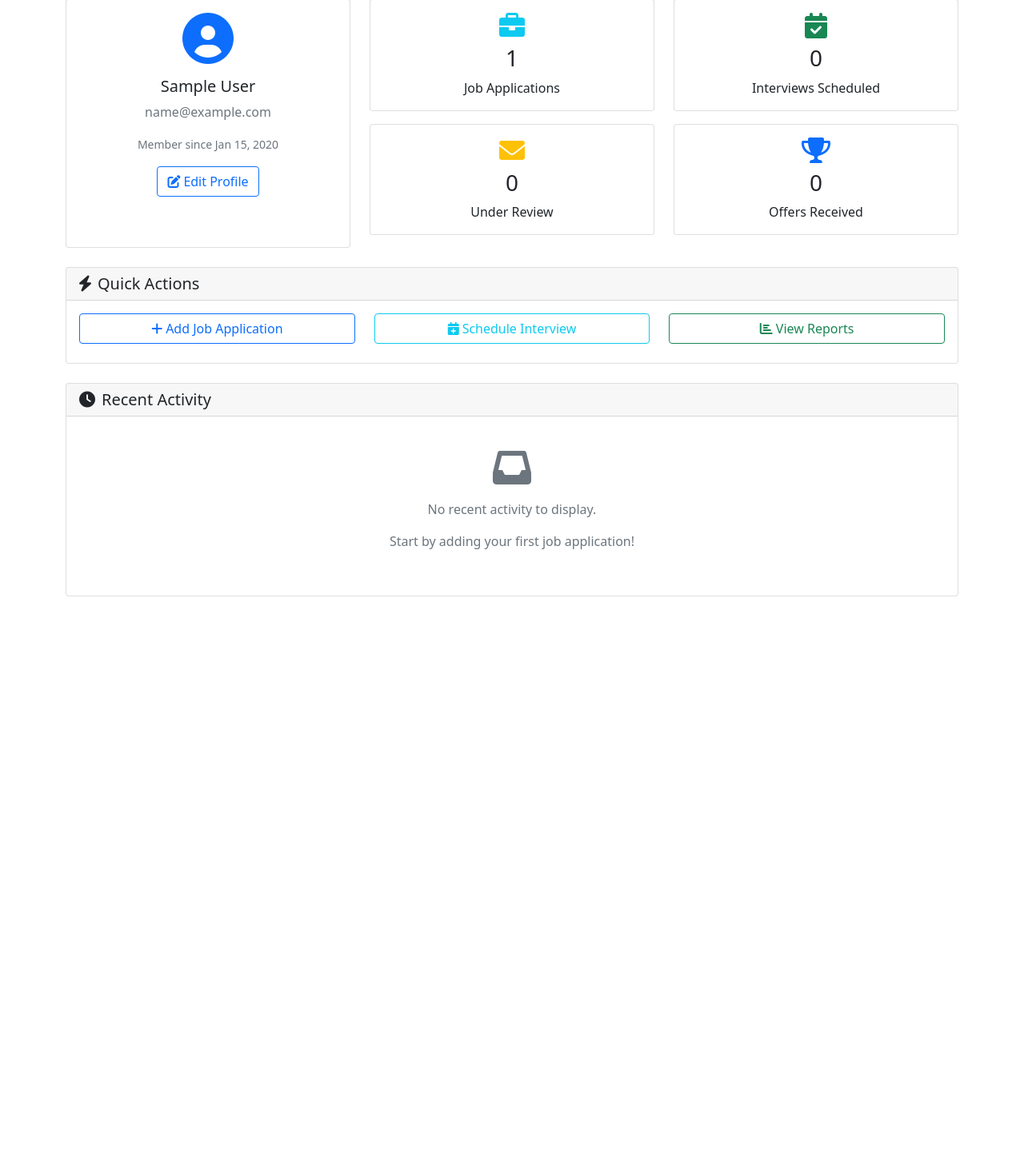
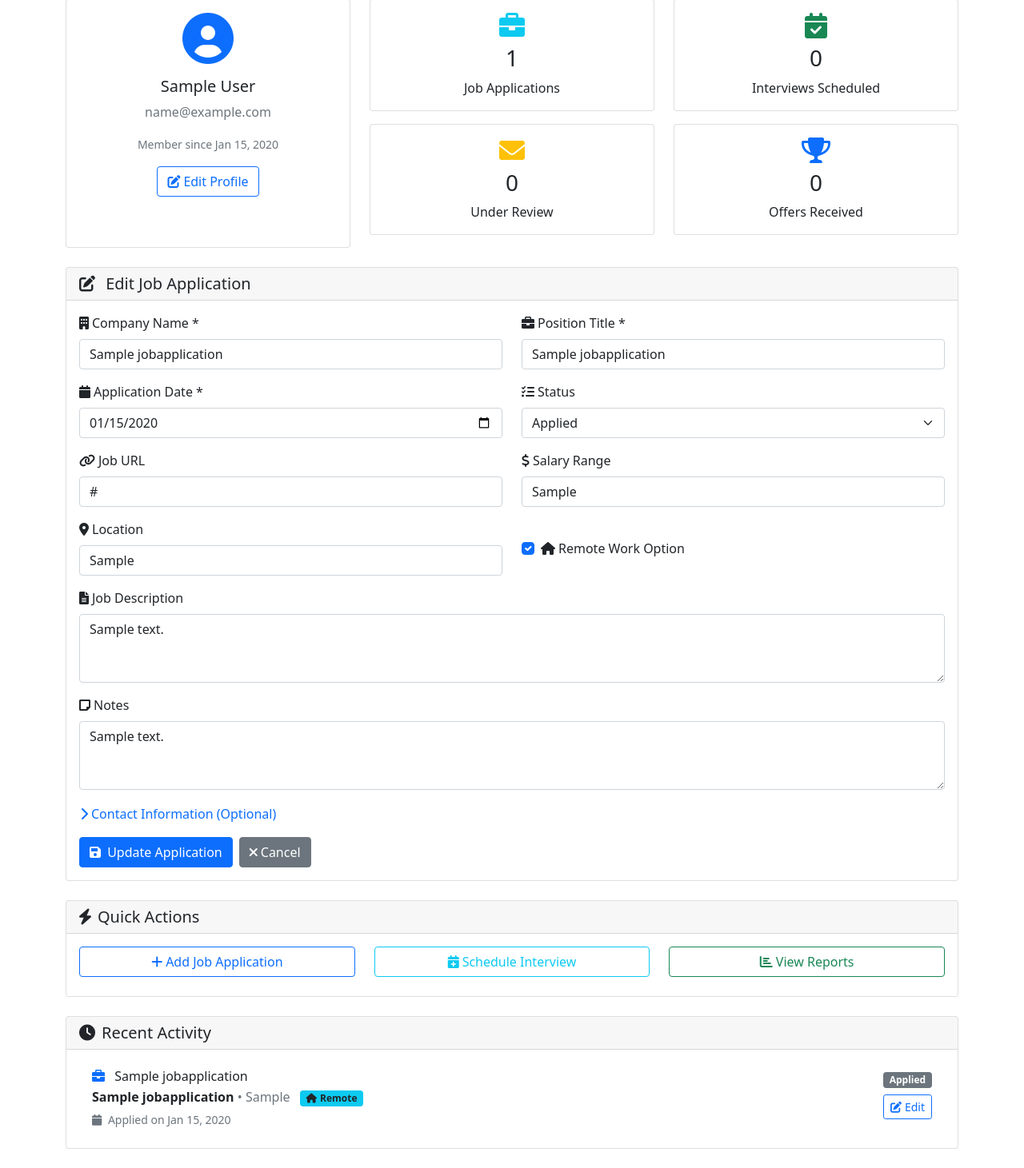
Before and after one commit to xGodai/Job-Search-Tracker, a Django app: page /?edit=1 in a window 1280 px wide. Shown: the part 161-1622 px from the top of the page at 80% size. Before the commit the page ends 907 px from the top, so only its background shows below. Run offline with Django 5.2, Linux system fonts and the light colour scheme; a user stored in the database is signed in; tables that the repository leaves empty hold one stand-in row (values such as "Sample post").

Commit message:
Implement job application editing functionality and improve dashboard display

```diff
--- a/apps/core/views.py
+++ b/apps/core/views.py
@@ -1,7 +1,8 @@
-from django.shortcuts import render
+from django.shortcuts import render, redirect, get_object_or_404
 from django.http import HttpResponse
 from apps.users.forms import ProfileUpdateForm
 from apps.core.forms import JobApplicationForm
+from apps.core.models import JobApplication
 from django.contrib import messages
 
 
@@ -18,6 +19,7 @@ def home(request):
     # Dashboard logic for authenticated users
     profile_form = None
     job_application_form = None
+    editing_application_id = None
 
     if request.method == 'POST':
         if 'update_profile' in request.POST:
@@ -25,7 +27,7 @@ def home(request):
             if profile_form.is_valid():
                 profile_form.save()
                 messages.success(request, 'Your profile has been updated successfully!')
-                return render(request, 'home.html', get_dashboard_context(request, profile_form, job_application_form))
+                return redirect('home')
         elif 'add_job_application' in request.POST:
             job_application_form = JobApplicationForm(request.POST)
             if job_application_form.is_valid():
@@ -33,7 +35,24 @@ def home(request):
                 job_application.user = request.user
                 job_application.save()
                 messages.success(request, f'Job application for {job_application.position_title} at {job_application.company_name} has been added!')
-                return render(request, 'home.html', get_dashboard_context(request, profile_form, job_application_form))
+                return redirect('home')
+        elif 'edit_job_application' in request.POST:
+            application_id = request.POST.get('application_id')
+            application = get_object_or_404(JobApplication, id=application_id, user=request.user)
+            job_application_form = JobApplicationForm(request.POST, instance=application)
+            if job_application_form.is_valid():
+                job_application_form.save()
+                messages.success(request, f'Job application for {application.position_title} at {application.company_name} has been updated!')
+                return redirect('home')
+            else:
+                editing_application_id = application_id
+
+    # Check if we're editing an existing application
+    if request.GET.get('edit'):
+        application_id = request.GET.get('edit')
+        application = get_object_or_404(JobApplication, id=application_id, user=request.user)
+        job_application_form = JobApplicationForm(instance=application)
+        editing_application_id = application_id
 
     # Initialize forms if not set by POST processing
     if profile_form is None:
@@ -41,10 +60,10 @@ def home(request):
     if job_application_form is None:
         job_application_form = JobApplicationForm()
 
-    return render(request, 'home.html', get_dashboard_context(request, profile_form, job_application_form))
+    return render(request, 'home.html', get_dashboard_context(request, profile_form, job_application_form, editing_application_id))
 
 
-def get_dashboard_context(request, profile_form, job_application_form):
+def get_dashboard_context(request, profile_form, job_application_form, editing_application_id=None):
     """Helper function to get dashboard context for authenticated users"""
     # Get user's job applications for dashboard stats
     job_applications = request.user.job_applications.all()
@@ -62,4 +81,5 @@ def get_dashboard_context(request, profile_form, job_application_form):
         'job_applications': job_applications[:5],  # Recent 5 applications
         'stats': stats,
         'is_dashboard': True,  # Flag to indicate dashboard mode
+        'editing_application_id': editing_application_id,
     }
--- a/templates/users/dashboard_content.html
+++ b/templates/users/dashboard_content.html
@@ -173,15 +173,23 @@
     <!-- Job Application Form (Collapsible) -->
     <div class="row">
         <div class="col-12">
-            <div class="collapse" id="jobApplicationForm">
+            <div class="collapse{% if editing_application_id %} show{% endif %}" id="jobApplicationForm">
                 <div class="card dashboard-card mb-4">
                     <div class="card-header">
-                        <h5 class="mb-0"><i class="fas fa-plus me-2"></i>Add Job Application</h5>
+                        <h5 class="mb-0">
+                            <i class="fas fa-{% if editing_application_id %}edit{% else %}plus{% endif %} me-2"></i>
+                            {% if editing_application_id %}Edit{% else %}Add{% endif %} Job Application
+                        </h5>
                     </div>
                     <div class="card-body">
                         <form method="post">
                             {% csrf_token %}
+                            {% if editing_application_id %}
+                                <input type="hidden" name="edit_job_application" value="1">
+                                <input type="hidden" name="application_id" value="{{ editing_application_id }}">
+                            {% else %}
                                 <input type="hidden" name="add_job_application" value="1">
+                            {% endif %}
 
                             <div class="row">
                                 <div class="col-md-6 mb-3">
@@ -365,11 +373,18 @@
 
                             <div class="d-flex gap-2">
                                 <button type="submit" class="btn btn-primary">
-                                    <i class="fas fa-plus me-1"></i>Add Application
+                                    <i class="fas fa-{% if editing_application_id %}save{% else %}plus{% endif %} me-1"></i>
+                                    {% if editing_application_id %}Update{% else %}Add{% endif %} Application
                                 </button>
+                                {% if editing_application_id %}
+                                <a href="/" class="btn btn-secondary">
+                                    <i class="fas fa-times me-1"></i>Cancel
+                                </a>
+                                {% else %}
                                 <button type="button" class="btn btn-secondary" data-bs-toggle="collapse" data-bs-target="#jobApplicationForm">
                                     <i class="fas fa-times me-1"></i>Cancel
                                 </button>
+                                {% endif %}
                             </div>
                         </form>
                     </div>
@@ -416,11 +431,72 @@
                     <h5 class="mb-0"><i class="fas fa-clock me-2"></i>Recent Activity</h5>
                 </div>
                 <div class="card-body">
+                    {% if job_applications %}
+                        <div class="list-group list-group-flush">
+                            {% for application in job_applications %}
+                                <div class="list-group-item">
+                                    <div class="d-flex w-100 justify-content-between align-items-start">
+                                        <div class="flex-grow-1">
+                                            <h6 class="mb-1">
+                                                <i class="fas fa-briefcase me-2 text-primary"></i>
+                                                {{ application.position_title }}
+                                            </h6>
+                                            <p class="mb-1">
+                                                <strong>{{ application.company_name }}</strong>
+                                                {% if application.location %}
+                                                    <span class="text-muted"> • {{ application.location }}</span>
+                                                {% endif %}
+                                                {% if application.remote_option %}
+                                                    <span class="badge bg-info text-dark ms-2">
+                                                        <i class="fas fa-home me-1"></i>Remote
+                                                    </span>
+                                                {% endif %}
+                                            </p>
+                                            <small class="text-muted">
+                                                <i class="fas fa-calendar me-1"></i>
+                                                Applied on {{ application.application_date|date:"M d, Y" }}
+                                            </small>
+                                        </div>
+                                        <div class="ms-3 d-flex flex-column align-items-end">
+                                            <div class="mb-2">
+                                                {% if application.status == 'applied' %}
+                                                    <span class="badge bg-secondary">Applied</span>
+                                                {% elif application.status == 'under_review' %}
+                                                    <span class="badge bg-warning text-dark">Under Review</span>
+                                                {% elif application.status == 'interview_scheduled' %}
+                                                    <span class="badge bg-info text-dark">Interview Scheduled</span>
+                                                {% elif application.status == 'interview_completed' %}
+                                                    <span class="badge bg-primary">Interview Completed</span>
+                                                {% elif application.status == 'offer_received' %}
+                                                    <span class="badge bg-success">Offer Received</span>
+                                                {% elif application.status == 'rejected' %}
+                                                    <span class="badge bg-danger">Rejected</span>
+                                                {% elif application.status == 'withdrawn' %}
+                                                    <span class="badge bg-dark">Withdrawn</span>
+                                                {% endif %}
+                                            </div>
+                                            <a href="?edit={{ application.id }}" class="btn btn-sm btn-outline-primary">
+                                                <i class="fas fa-edit me-1"></i>Edit
+                                            </a>
+                                        </div>
+                                    </div>
+                                </div>
+                            {% endfor %}
+                        </div>
+                        {% if stats.total_applications > 5 %}
+                            <div class="card-footer text-center">
+                                <small class="text-muted">
+                                    Showing 5 most recent applications out of {{ stats.total_applications }} total
+                                </small>
+                            </div>
+                        {% endif %}
+                    {% else %}
                         <div class="text-center py-4">
                             <i class="fas fa-inbox fa-3x text-muted mb-3"></i>
                             <p class="text-muted">No recent activity to display.</p>
                             <p class="text-muted">Start by adding your first job application!</p>
                         </div>
+                    {% endif %}
                 </div>
             </div>
         </div>
```
Lines whose indentation alone changed are shown as unchanged.
